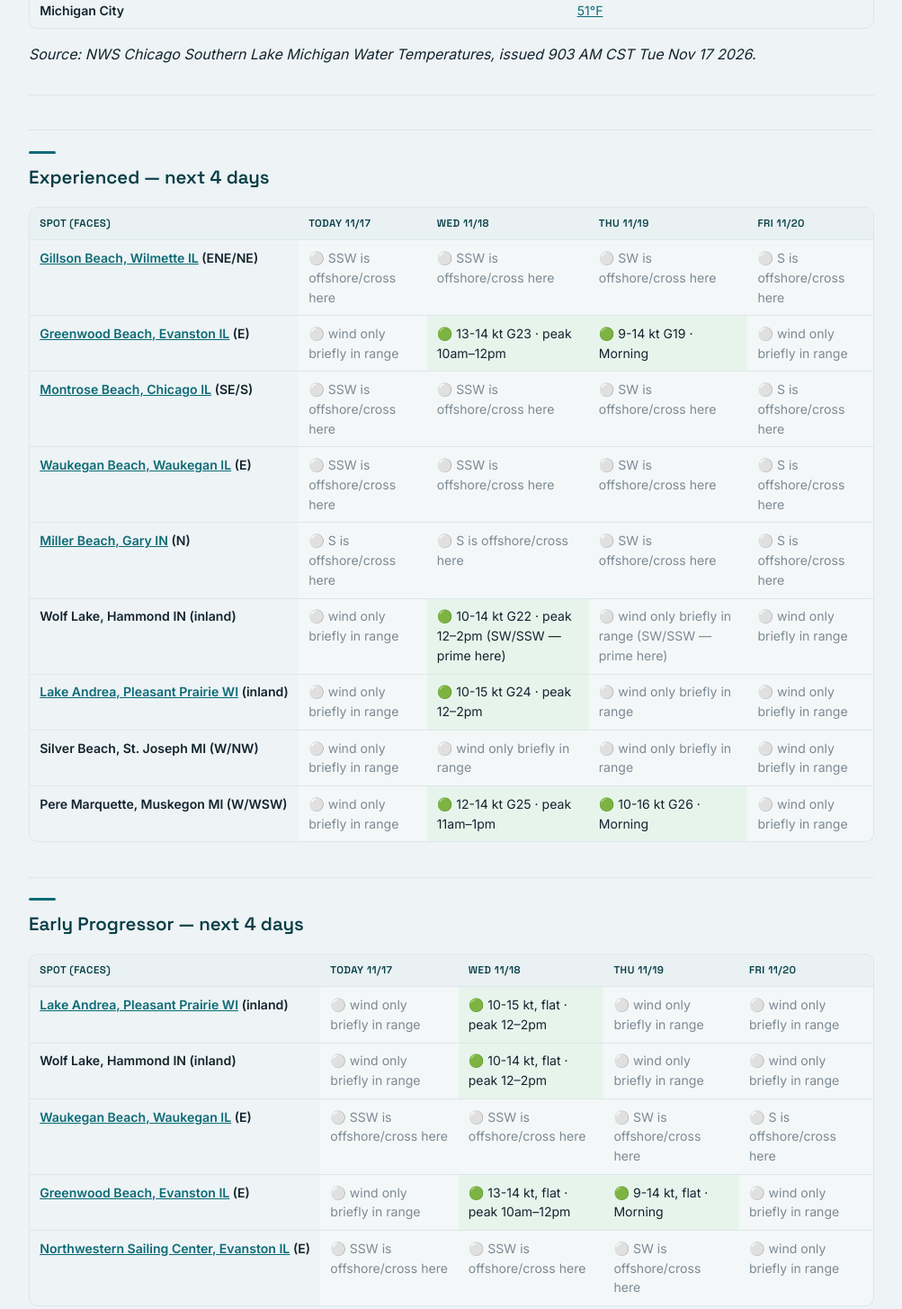
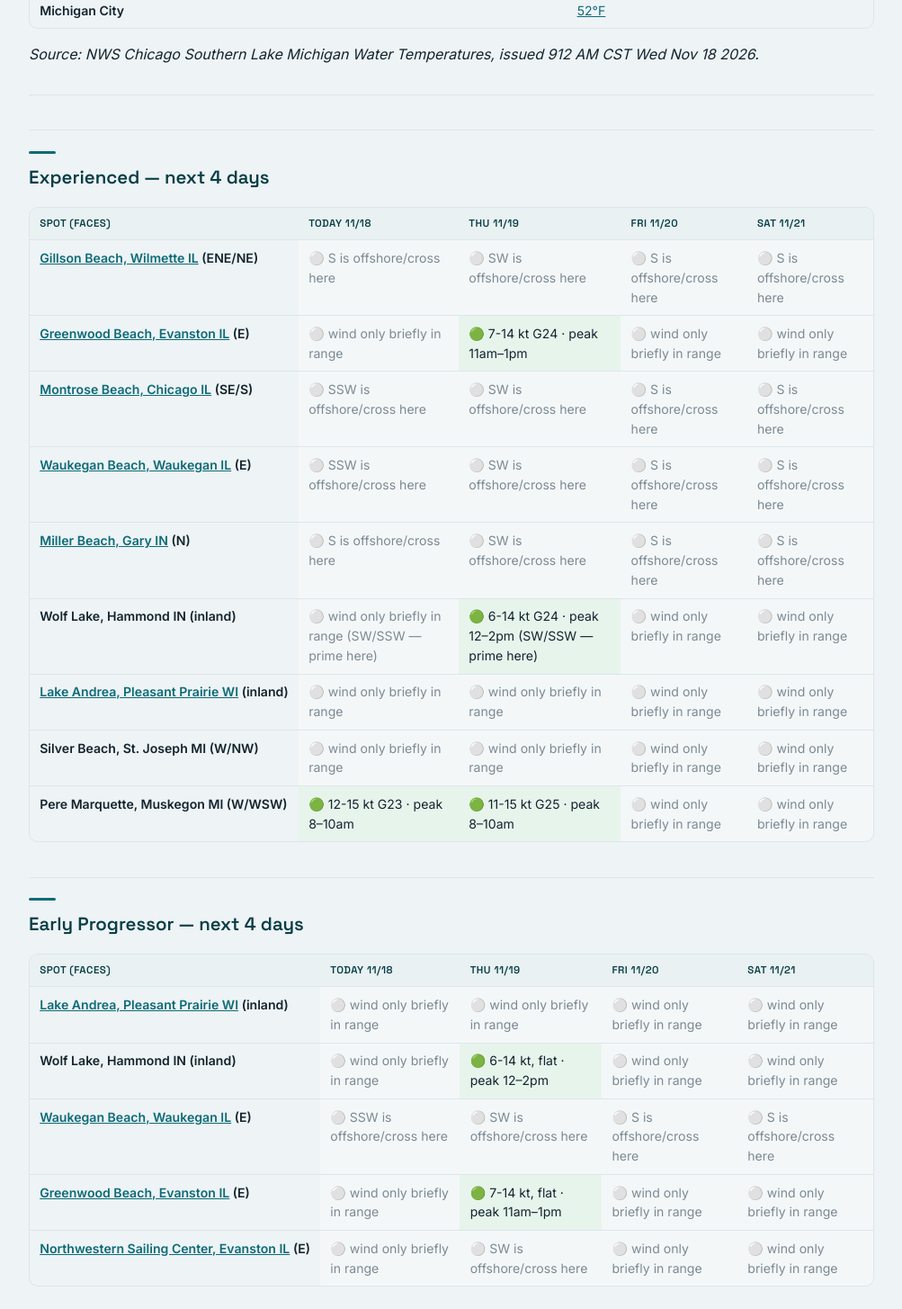
Before and after one commit to MHSyndicate/LakeMichiganWingFoil, a plain HTML site: page index.html in a window 1280 px wide. Shown: the part 963-2418 px from the top of the page at 90% size, without its empty margins (138-1141 px from the left). Drawn offline with Linux system fonts and the light colour scheme.

Commit message:
Update conditions (2026-11-18 19:20 UTC)

```diff
--- a/index.html
+++ b/index.html
@@ -60,13 +60,13 @@ footer{max-width:980px;margin:0 auto;padding:1.5rem 1.25rem 3rem;color:var(--mut
 </style></head><body>
 <div class="band"><div class="inner">
 <p class="eyebrow">Lake Michigan &middot; Wing Foil</p>
-<h1>Lake Michigan Wing Foil Conditions & Recommendations</h1><div class="meta"><div><strong>Issued:</strong> Tue, Nov 17 2026, 1:43 PM CDT</div>
-<div><strong>Window:</strong> Tue Nov 17 -&gt; Fri Nov 20, 2026</div>
+<h1>Lake Michigan Wing Foil Conditions & Recommendations</h1><div class="meta"><div><strong>Issued:</strong> Wed, Nov 18 2026, 1:20 PM CDT</div>
+<div><strong>Window:</strong> Wed Nov 18 -&gt; Sat Nov 21, 2026</div>
 <div><strong>Profiles:</strong> Early Progressor (14-28 kt, inland-first, flat) · Experienced (14-39 kt, waves &gt;2 ft, no storm hours)</div></div></div></div>
-<div class="window"><div class="window-card"><p class="eyebrow">Next window</p><div class="big">Wednesday, Nov 18 — Greenwood Beach, Evanston IL</div><div class="det">13-14 kt G23</div></div></div>
+<div class="window"><div class="window-card"><p class="eyebrow">Next window</p><div class="big">Today — Pere Marquette, Muskegon MI</div><div class="det">12-15 kt G23</div></div></div>
 <main><h2>Summary</h2>
-<p>Next window: <strong>Wednesday at Greenwood Beach, Evanston IL</strong> — 13-14 kt G23.
- Early Progressor: <strong>Wednesday at Lake Andrea, Pleasant Prairie WI</strong> (10-15 kt, flat).</p>
+<p>Next window: <strong>today at Pere Marquette, Muskegon MI</strong> — 12-15 kt G23.
+ Early Progressor: <strong>Thursday at Wolf Lake, Hammond IN</strong> (6-14 kt, flat).</p>
 <p><strong>Color key:</strong> <span class="i-go">🟢</span> sailable · <span class="i-warn">⚠️</span> sailable with a caveat (storm hours) · <span class="i-no">⚪</span> not sailable. Times are CDT.</p>
 <hr/>
 <h2>Lake Michigan Water Temperatures</h2>
@@ -80,7 +80,7 @@ footer{max-width:980px;margin:0 auto;padding:1.5rem 1.25rem 3rem;color:var(--mut
 <tbody>
 <tr>
 <td>Montrose</td>
-<td><a href="https://www.glerl.noaa.gov/metdata/chi/" rel="noopener" target="_blank">47°F</a></td>
+<td><a href="https://www.glerl.noaa.gov/metdata/chi/" rel="noopener" target="_blank">48°F</a></td>
 </tr>
 <tr>
 <td>Waukegan Buoy</td>
@@ -100,70 +100,70 @@ footer{max-width:980px;margin:0 auto;padding:1.5rem 1.25rem 3rem;color:var(--mut
 </tr>
 <tr>
 <td>Michigan City</td>
-<td><a href="https://forecast.weather.gov/product.php?issuedby=lot&amp;product=omr&amp;site=lot" rel="noopener" target="_blank">51°F</a></td>
+<td><a href="https://forecast.weather.gov/product.php?issuedby=lot&amp;product=omr&amp;site=lot" rel="noopener" target="_blank">52°F</a></td>
 </tr>
 </tbody>
 </table></div>
-<p><em>Source: NWS Chicago Southern Lake Michigan Water Temperatures, issued 903 AM CST Tue Nov 17 2026.</em></p>
+<p><em>Source: NWS Chicago Southern Lake Michigan Water Temperatures, issued 912 AM CST Wed Nov 18 2026.</em></p>
 <hr/>
 <h2>Experienced — next 4 days</h2>
 <div class="table-wrap"><table>
 <thead>
 <tr>
 <th>Spot (faces)</th>
-<th>Today 11/17</th>
-<th>Wed 11/18</th>
+<th>Today 11/18</th>
 <th>Thu 11/19</th>
 <th>Fri 11/20</th>
+<th>Sat 11/21</th>
 </tr>
 </thead>
 <tbody>
 <tr>
 <td><a href="https://iiseagrant.org/wilmettebuoy/" rel="noopener" target="_blank">Gillson Beach, Wilmette IL</a> (ENE/NE)</td>
-<td class="no-cell"><span class="i-no">⚪</span> SSW is offshore/cross here</td>
-<td class="no-cell"><span class="i-no">⚪</span> SSW is offshore/cross here</td>
+<td class="no-cell"><span class="i-no">⚪</span> S is offshore/cross here</td>
 <td class="no-cell"><span class="i-no">⚪</span> SW is offshore/cross here</td>
+<td class="no-cell"><span class="i-no">⚪</span> S is offshore/cross here</td>
 <td class="no-cell"><span class="i-no">⚪</span> S is offshore/cross here</td>
 </tr>
 <tr>
 <td><a href="https://www.glerl.noaa.gov/metdata/chi/" rel="noopener" target="_blank">Greenwood Beach, Evanston IL</a> (E)</td>
 <td class="no-cell"><span class="i-no">⚪</span> wind only briefly in range</td>
-<td class="go-cell"><span class="i-go">🟢</span> 13-14 kt G23 · peak 10am–12pm</td>
-<td class="go-cell"><span class="i-go">🟢</span> 9-14 kt G19 · Morning</td>
+<td class="go-cell"><span class="i-go">🟢</span> 7-14 kt G24 · peak 11am–1pm</td>
+<td class="no-cell"><span class="i-no">⚪</span> wind only briefly in range</td>
 <td class="no-cell"><span class="i-no">⚪</span> wind only briefly in range</td>
 </tr>
 <tr>
 <td><a href="https://www.glerl.noaa.gov/metdata/chi/" rel="noopener" target="_blank">Montrose Beach, Chicago IL</a> (SE/S)</td>
 <td class="no-cell"><span class="i-no">⚪</span> SSW is offshore/cross here</td>
-<td class="no-cell"><span class="i-no">⚪</span> SSW is offshore/cross here</td>
 <td class="no-cell"><span class="i-no">⚪</span> SW is offshore/cross here</td>
+<td class="no-cell"><span class="i-no">⚪</span> S is offshore/cross here</td>
 <td class="no-cell"><span class="i-no">⚪</span> S is offshore/cross here</td>
 </tr>
 <tr>
 <td><a href="https://www.ndbc.noaa.gov/station_page.php?station=45186" rel="noopener" target="_blank">Waukegan Beach, Waukegan IL</a> (E)</td>
 <td class="no-cell"><span class="i-no">⚪</span> SSW is offshore/cross here</td>
-<td class="no-cell"><span class="i-no">⚪</span> SSW is offshore/cross here</td>
 <td class="no-cell"><span class="i-no">⚪</span> SW is offshore/cross here</td>
+<td class="no-cell"><span class="i-no">⚪</span> S is offshore/cross here</td>
 <td class="no-cell"><span class="i-no">⚪</span> S is offshore/cross here</td>
 </tr>
 <tr>
 <td><a href="https://www.ndbc.noaa.gov/station_page.php?station=bhri3" rel="noopener" target="_blank">Miller Beach, Gary IN</a> (N)</td>
 <td class="no-cell"><span class="i-no">⚪</span> S is offshore/cross here</td>
+<td class="no-cell"><span class="i-no">⚪</span> SW is offshore/cross here</td>
 <td class="no-cell"><span class="i-no">⚪</span> S is offshore/cross here</td>
-<td class="no-cell"><span class="i-no">⚪</span> SW is offshore/cross here</td>
 <td class="no-cell"><span class="i-no">⚪</span> S is offshore/cross here</td>
 </tr>
 <tr>
 <td>Wolf Lake, Hammond IN (inland)</td>
+<td class="no-cell"><span class="i-no">⚪</span> wind only briefly in range (SW/SSW — prime here)</td>
+<td class="go-cell"><span class="i-go">🟢</span> 6-14 kt G24 · peak 12–2pm (SW/SSW — prime here)</td>
 <td class="no-cell"><span class="i-no">⚪</span> wind only briefly in range</td>
-<td class="go-cell"><span class="i-go">🟢</span> 10-14 kt G22 · peak 12–2pm (SW/SSW — prime here)</td>
-<td class="no-cell"><span class="i-no">⚪</span> wind only briefly in range (SW/SSW — prime here)</td>
 <td class="no-cell"><span class="i-no">⚪</span> wind only briefly in range</td>
 </tr>
 <tr>
 <td><a href="https://forecast.weather.gov/data/obhistory/KENW.html" rel="noopener" target="_blank">Lake Andrea, Pleasant Prairie WI</a> (inland)</td>
 <td class="no-cell"><span class="i-no">⚪</span> wind only briefly in range</td>
-<td class="go-cell"><span class="i-go">🟢</span> 10-15 kt G24 · peak 12–2pm</td>
+<td class="no-cell"><span class="i-no">⚪</span> wind only briefly in range</td>
 <td class="no-cell"><span class="i-no">⚪</span> wind only briefly in range</td>
 <td class="no-cell"><span class="i-no">⚪</span> wind only briefly in range</td>
 </tr>
@@ -176,9 +176,9 @@ footer{max-width:980px;margin:0 auto;padding:1.5rem 1.25rem 3rem;color:var(--mut
 </tr>
 <tr>
 <td>Pere Marquette, Muskegon MI (W/WSW)</td>
+<td class="go-cell"><span class="i-go">🟢</span> 12-15 kt G23 · peak 8–10am</td>
+<td class="go-cell"><span class="i-go">🟢</span> 11-15 kt G25 · peak 8–10am</td>
 <td class="no-cell"><span class="i-no">⚪</span> wind only briefly in range</td>
-<td class="go-cell"><span class="i-go">🟢</span> 12-14 kt G25 · peak 11am–1pm</td>
-<td class="go-cell"><span class="i-go">🟢</span> 10-16 kt G26 · Morning</td>
 <td class="no-cell"><span class="i-no">⚪</span> wind only briefly in range</td>
 </tr>
 </tbody>
@@ -188,46 +188,46 @@ footer{max-width:980px;margin:0 auto;padding:1.5rem 1.25rem 3rem;color:var(--mut
 <thead>
 <tr>
 <th>Spot (faces)</th>
-<th>Today 11/17</th>
-<th>Wed 11/18</th>
+<th>Today 11/18</th>
 <th>Thu 11/19</th>
 <th>Fri 11/20</th>
+<th>Sat 11/21</th>
 </tr>
 </thead>
 <tbody>
 <tr>
 <td><a href="https://forecast.weather.gov/data/obhistory/KENW.html" rel="noopener" target="_blank">Lake Andrea, Pleasant Prairie WI</a> (inland)</td>
 <td class="no-cell"><span class="i-no">⚪</span> wind only briefly in range</td>
-<td class="go-cell"><span class="i-go">🟢</span> 10-15 kt, flat · peak 12–2pm</td>
+<td class="no-cell"><span class="i-no">⚪</span> wind only briefly in range</td>
 <td class="no-cell"><span class="i-no">⚪</span> wind only briefly in range</td>
 <td class="no-cell"><span class="i-no">⚪</span> wind only briefly in range</td>
 </tr>
 <tr>
 <td>Wolf Lake, Hammond IN (inland)</td>
 <td class="no-cell"><span class="i-no">⚪</span> wind only briefly in range</td>
-<td class="go-cell"><span class="i-go">🟢</span> 10-14 kt, flat · peak 12–2pm</td>
+<td class="go-cell"><span class="i-go">🟢</span> 6-14 kt, flat · peak 12–2pm</td>
 <td class="no-cell"><span class="i-no">⚪</span> wind only briefly in range</td>
 <td class="no-cell"><span class="i-no">⚪</span> wind only briefly in range</td>
 </tr>
 <tr>
 <td><a href="https://www.ndbc.noaa.gov/station_page.php?station=45186" rel="noopener" target="_blank">Waukegan Beach, Waukegan IL</a> (E)</td>
 <td class="no-cell"><span class="i-no">⚪</span> SSW is offshore/cross here</td>
-<td class="no-cell"><span class="i-no">⚪</span> SSW is offshore/cross here</td>
 <td class="no-cell"><span class="i-no">⚪</span> SW is offshore/cross here</td>
+<td class="no-cell"><span class="i-no">⚪</span> S is offshore/cross here</td>
 <td class="no-cell"><span class="i-no">⚪</span> S is offshore/cross here</td>
 </tr>
 <tr>
 <td><a href="https://www.glerl.noaa.gov/metdata/chi/" rel="noopener" target="_blank">Greenwood Beach, Evanston IL</a> (E)</td>
 <td class="no-cell"><span class="i-no">⚪</span> wind only briefly in range</td>
-<td class="go-cell"><span class="i-go">🟢</span> 13-14 kt, flat · peak 10am–12pm</td>
-<td class="go-cell"><span class="i-go">🟢</span> 9-14 kt, flat · Morning</td>
+<td class="go-cell"><span class="i-go">🟢</span> 7-14 kt, flat · peak 11am–1pm</td>
+<td class="no-cell"><span class="i-no">⚪</span> wind only briefly in range</td>
 <td class="no-cell"><span class="i-no">⚪</span> wind only briefly in range</td>
 </tr>
 <tr>
 <td><a href="https://www.glerl.noaa.gov/metdata/chi/" rel="noopener" target="_blank">Northwestern Sailing Center, Evanston IL</a> (E)</td>
-<td class="no-cell"><span class="i-no">⚪</span> SSW is offshore/cross here</td>
-<td class="no-cell"><span class="i-no">⚪</span> SSW is offshore/cross here</td>
+<td class="no-cell"><span class="i-no">⚪</span> wind only briefly in range</td>
 <td class="no-cell"><span class="i-no">⚪</span> SW is offshore/cross here</td>
+<td class="no-cell"><span class="i-no">⚪</span> wind only briefly in range</td>
 <td class="no-cell"><span class="i-no">⚪</span> wind only briefly in range</td>
 </tr>
 </tbody>
```
Also changed, not shown: 1 other file.
